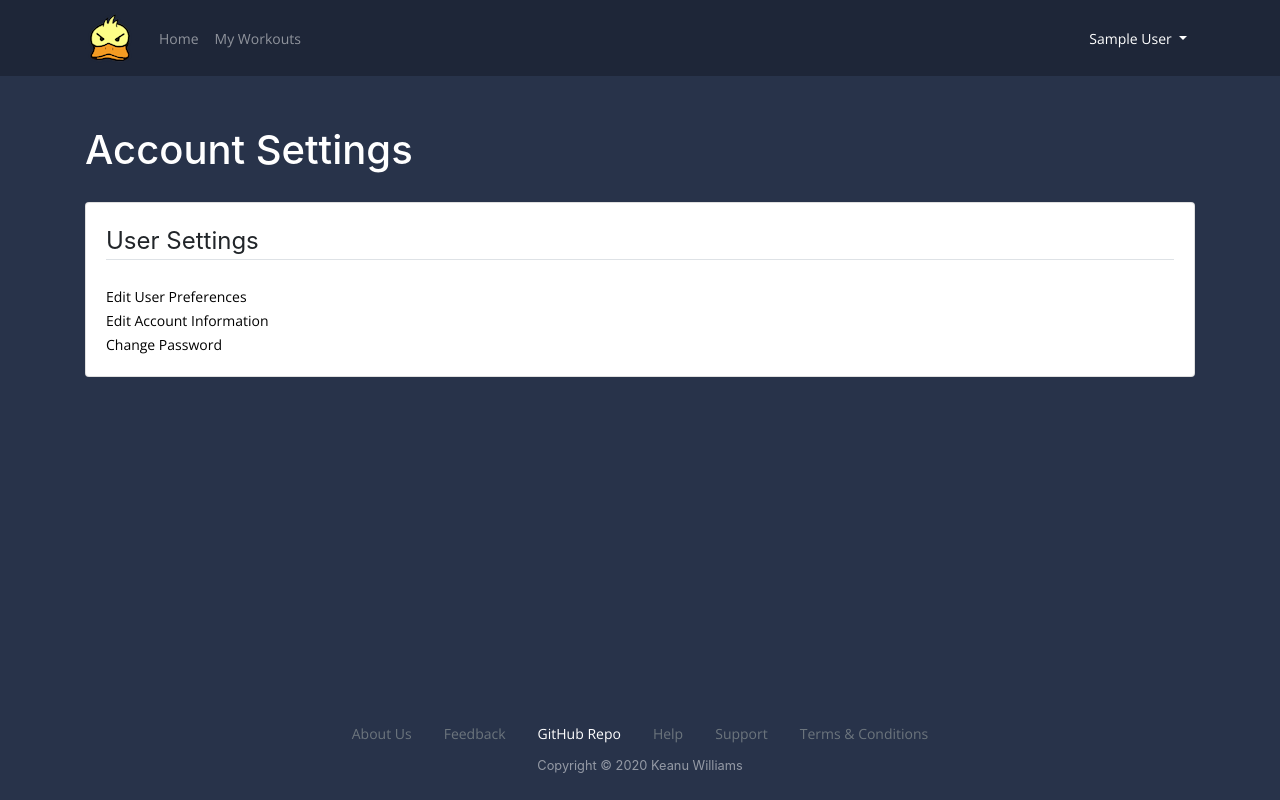
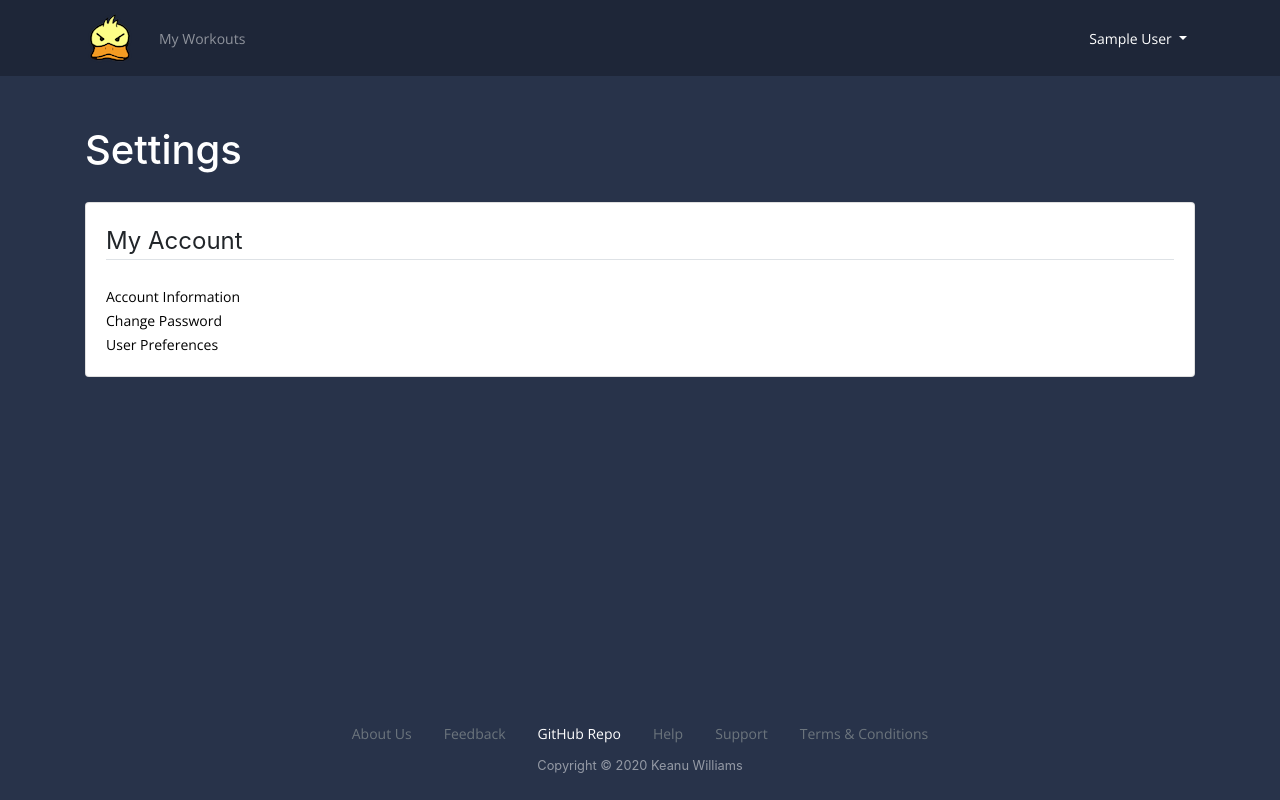
Before and after one commit to keanuwilliams/Billed-Fitness-Log, a Django app: page /settings/ in a window 1280 px wide. Run offline with Django 3.2, Linux system fonts and the light colour scheme; the visitor is signed in with stand-in values (Sample User, id 1); some libraries are stand-ins or nearby versions.

Commit message:
Minor changes
These changes include:
- removing the need for username in URL for editing profile
- using radio buttons instead of dropdown for workout unit preferences
- wording in settings

```diff
--- a/bfl/bfl/urls.py
+++ b/bfl/bfl/urls.py
@@ -18,11 +18,11 @@ urlpatterns = [
     path('register/', user_views.register, name='register'),
     path('home/', user_views.user_home, name='user-home'),
     path('usr/<str:username>/', user_views.profile, name='profile'),
-    path('usr/<str:username>/edit/', user_views.edit_profile, name='edit-profile'),
+    path('edit-profile/', user_views.edit_profile, name='edit-profile'),
     path('settings/', user_views.settings, name='settings'),
     path('deactivate/', user_views.deactivate, name='deactivate'),
     path('change-password/', user_views.change_password, name='change-password'),
-    path('user-preferences/edit', user_views.edit_user_preferences, name='edit-user-preferences'),
+    path('edit-preferences/', user_views.edit_user_preferences, name='edit-user-preferences'),
     path('login/', user_views.login, name='login'),
     path('logout/', auth_views.LogoutView.as_view(template_name='users/logout.html'), name='logout'),
     path('workouts/', include('log.urls')),
--- a/bfl/users/static/users/main.css
+++ b/bfl/users/static/users/main.css
@@ -34,11 +34,6 @@
    background-color: rgba(0,0,0,0.25);
 }
 
-#workout-nav {
-   background-color: rgba(0,0,0,0.25);
-   padding: 1em 0.5em 1em 0.5em;
-}
-
 /* Footer */
 #footer {
   background-color: #28334aff;
@@ -49,34 +44,13 @@
   color: white;
 }
 
-#dropdownMenuLink:hover, .nav-link:hover, .page-link:hover, .settings-item:hover, .workout-title-link:hover,
-.workout-user-link:hover {
+#dropdownMenuLink:hover, .nav-link:hover, .page-link:hover, .settings-item:hover {
   color: gray;
   text-decoration: none;
 }
 
 .navbar-link, .page-link, .navbar-item, .dropdown-item, .settings-item {
   color: black;
-}
-
-.workout-title-link, .workout-user-link {
-  color: black;
-  font-size: 1em;
-}
-
-.workout-detail-user-link {
-  font-size: 1em;
-  color: #fbde44;
-  padding: -3em 3em 0 0;
-}
-
-.workout-detail-user-link:hover {
-  color: #e1bc05;
-  text-decoration: none;
-}
-
-#workout-menu {
-  padding-bottom: 3em;
 }
 
 #profile-image {
--- a/bfl/users/templates/users/base.html
+++ b/bfl/users/templates/users/base.html
@@ -51,13 +51,6 @@
             </button>
             <div class="collapse navbar-collapse" id="navbarToggler">
               <ul class="navbar-nav mr-auto mt-2 mt-lg-0">
-                <li class="nav-item">
-                  {% if user.is_authenticated %}
-                    <a class="nav-link" href="{% url 'user-home' %}">Home</a>
-                  {% else %}
-                    <a class="nav-link" href="{% url 'landing' %}">Home</a>
-                  {% endif %}
-                </li>
                 {% if user.is_authenticated %}
                 <li class="nav-item">
                   <a class="nav-link" href="{% url 'my-workouts' %}">My Workouts</a>
--- a/bfl/users/templates/users/edit-profile.html
+++ b/bfl/users/templates/users/edit-profile.html
@@ -14,7 +14,7 @@
     <form id="edit-profile-form" method="POST" enctype="multipart/form-data">
       {% csrf_token %}
       <fieldset class="form-group">
-        <legend class="border-bottom mb-4">Profile Info</legend>
+        <legend class="border-bottom mb-4">Account Information</legend>
         {{ user_form | crispy }}
         {{ profile_form | crispy }}
       </fieldset>
--- a/bfl/users/templates/users/edit-user-preferences.html
+++ b/bfl/users/templates/users/edit-user-preferences.html
@@ -4,7 +4,7 @@
 <div class="container">
   <div class="row">
     <div class="col-sm-9">
-      <h1 class="page-title">Edit User Preferences</h1>
+      <h1 class="page-title">User Preferences</h1>
     </div>
   </div>
   <div class="card">
@@ -12,7 +12,7 @@
       <form method="POST">
         {% csrf_token %}
         <fieldset class="form-group">
-          <legend class="border-bottom mb-4">General User Information</legend>
+          <legend class="border-bottom mb-4">Workout Information</legend>
           {{ user_form | crispy }}
           <legend class="border-bottom mb-4">Units of Measurement</legend>
           {{ unit_form | crispy }}
--- a/bfl/users/templates/users/profile.html
+++ b/bfl/users/templates/users/profile.html
@@ -21,7 +21,7 @@
       </div>
       <div class="col-sm-1">
         {% if object.user == user %}
-        <a class="btn btn-secondary" href="{% url 'edit-profile' user.username %}" role="button">Edit</a>
+        <a class="btn btn-secondary" href="{% url 'edit-profile' %}" role="button">Edit</a>
         {% endif %}
       </div>
     </div>
--- a/bfl/users/templates/users/settings.html
+++ b/bfl/users/templates/users/settings.html
@@ -5,15 +5,15 @@
 <div class="container">
   <div class="row">
     <div class="col-sm-9">
-      <h1 class="page-title">Account Settings</h1>
+      <h1 class="page-title">Settings</h1>
     </div>
   </div>
   <div class="card">
     <div class="card-body">
-      <legend class="border-bottom mb-4">User Settings</legend>
-      <a class="settings-item" href="{% url 'edit-user-preferences' %}">Edit User Preferences</a> <br/>
-      <a class="settings-item" href="{% url 'edit-profile' user.username %}">Edit Account Information</a> <br/>
+      <legend class="border-bottom mb-4">My Account</legend>
+      <a class="settings-item" href="{% url 'edit-profile' %}">Account Information</a> <br/>
       <a class="settings-item" href="{% url 'change-password' %}">Change Password</a> <br/>
+      <a class="settings-item" href="{% url 'edit-user-preferences' %}">User Preferences</a> <br/>
       {% if not user.is_superuser %}
       <a class="settings-item" href="{% url 'deactivate' %}">Deactivate Your Account</a>
       {% endif %}
--- a/bfl/users/views.py
+++ b/bfl/users/views.py
@@ -101,47 +101,42 @@ def profile(request, username):
 
 
 @login_required
-def edit_profile(request, username):
+def edit_profile(request):
     try:
-        user = User.objects.get(username=username)
+        user = request.user
     except User.DoesNotExist:
         raise Http404
     else:
-        if user != request.user:
-            messages.warning(request, f'You are not authorized to edit this profile, but you are able to '
-                                      f'edit your own.')
-            return redirect('edit-profile', request.user.username)
-        else:
-            if request.method == 'POST':
-                username = request.user.username
-                user_form = UserUpdateForm(request.POST, instance=request.user)
-                profile_form = ProfileUpdateForm(request.POST, request.FILES, instance=request.user.profile)
-                if user_form.is_valid() and profile_form.is_valid():
-                    user_form.save()
-                    profile_form.save()
-                    messages.success(request, f'Your account has been updated!')
-                    referer = request.POST.get('next')
-                    if referer:
-                        if '/settings/' in referer:
-                            return redirect('settings')
-                        elif user_form.cleaned_data.get('username'):
-                            return redirect('profile', username)
-                        else:
-                            return redirect('profile', user_form.cleaned_data.get('username'))
+        if request.method == 'POST':
+            username = request.user.username
+            user_form = UserUpdateForm(request.POST, instance=request.user)
+            profile_form = ProfileUpdateForm(request.POST, request.FILES, instance=request.user.profile)
+            if user_form.is_valid() and profile_form.is_valid():
+                user_form.save()
+                profile_form.save()
+                messages.success(request, f'Your account has been updated!')
+                referer = request.POST.get('next')
+                if referer:
+                    if '/settings/' in referer:
+                        return redirect('settings')
+                    elif user_form.cleaned_data.get('username'):
+                        return redirect('profile', username)
                     else:
                         return redirect('profile', user_form.cleaned_data.get('username'))
-            else:
-                referer = request.META.get('HTTP_REFERER')
-                if referer is None:
-                    referer = reverse('profile', args=[request.user.username])
-                user_form = UserUpdateForm(instance=request.user)
-                profile_form = ProfileUpdateForm(instance=request.user.profile)
+                else:
+                    return redirect('profile', user_form.cleaned_data.get('username'))
+        else:
+            referer = request.META.get('HTTP_REFERER')
+            if referer is None:
+                referer = reverse('profile', args=[request.user.username])
+            user_form = UserUpdateForm(instance=request.user)
+            profile_form = ProfileUpdateForm(instance=request.user.profile)
 
             context = {
-                'title': 'Edit Profile',
-                'user_form': user_form,
-                'profile_form': profile_form,
-                'referer': referer,
+            'title': 'Edit Profile',
+            'user_form': user_form,
+            'profile_form': profile_form,
+            'referer': referer,
             }
             return render(request, 'users/edit-profile.html', context)
 
@@ -158,7 +153,7 @@ def edit_user_preferences(request):
     if request.method == "POST":
         user_form = EditWorkoutInfoForm(request.POST, instance=request.user.profile)
         unit_form = EditUnitsForm(request.POST, instance=request.user.profile)
-        if user_form.is_valid() and cat_form.is_valid() and unit_form.is_valid():
+        if user_form.is_valid() and unit_form.is_valid():
             user_form.save()
             unit_form.save()
             messages.success(request, 'Workout information was successfully updated.')
```
Also changed, not shown: bfl/users/forms.py (+11 -0 lines).
